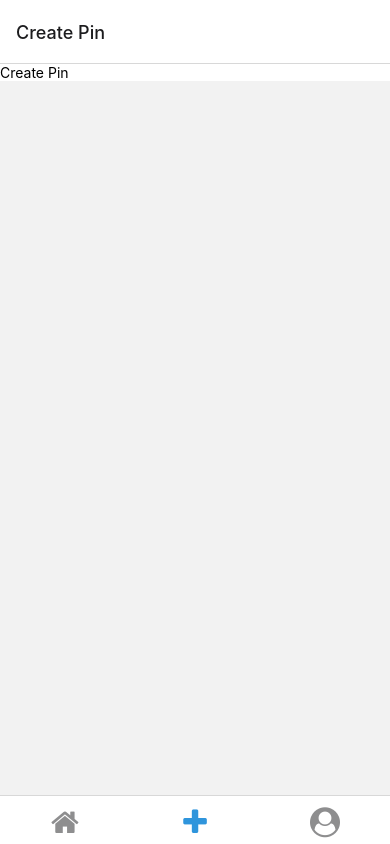
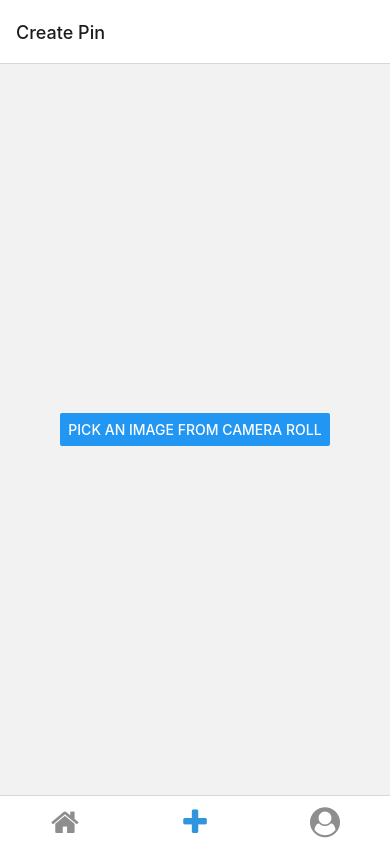
Before and after one commit to techiemokhele/MokheleInterest, a React Native app: screen /CreatePin in a window 390 px wide. Built offline with nearby package versions, Linux system fonts and the light colour scheme; what expo-linking would draw is missing.

Commit message:
create pin screen and dynamic columns for screen orientation

```diff
--- a/components/MasonryList.tsx
+++ b/components/MasonryList.tsx
@@ -1,4 +1,4 @@
-import { StyleSheet, ScrollView } from "react-native";
+import { StyleSheet, ScrollView, useWindowDimensions } from "react-native";
 import { View } from "../components/Themed";
 
 import Pin from "../components/Pin";
@@ -12,26 +12,21 @@ interface IMasonryList {
 }
 
 const MasonryList = ({ pins }: IMasonryList) => {
+  const width = useWindowDimensions().width;
+  const numColumns = Math.ceil(width / 350);
+
   return (
     <ScrollView contentContainerStyle={{ width: "100%" }}>
       <View style={styles.container}>
-        {/* first column: even index */}
+        {Array.from(Array(numColumns)).map((_, colIndex) => (
           <View style={styles.column}>
             {pins
-            .filter((_, index) => index % 2 === 0)
+              .filter((_, index) => index % numColumns === colIndex)
               .map((pin) => (
                 <Pin pin={pin} key={pin.id} />
               ))}
           </View>
-
-        {/* second column: odd index */}
-        <View style={styles.column}>
-          {pins
-            .filter((_, index) => index % 2 === 1)
-            .map((pin) => (
-              <Pin pin={pin} key={pin.id} />
         ))}
-        </View>
       </View>
     </ScrollView>
   );
--- a/package.json
+++ b/package.json
@@ -32,7 +32,8 @@
     "react-native": "0.68.2",
     "react-native-safe-area-context": "4.2.4",
     "react-native-screens": "~3.11.1",
-    "react-native-web": "0.17.7"
+    "react-native-web": "0.17.7",
+    "expo-image-picker": "~13.1.1"
   },
   "devDependencies": {
     "@babel/core": "^7.12.9",
--- a/screens/CreatePinScreen.tsx
+++ b/screens/CreatePinScreen.tsx
@@ -1,13 +1,70 @@
-import { StyleSheet } from "react-native";
-
-import { Text, View } from "../components/Themed";
+import React, { useState, useEffect } from "react";
+import {
+  StyleSheet,
+  Button,
+  Image,
+  View,
+  Platform,
+  TextInput,
+} from "react-native";
+import * as ImagePicker from "expo-image-picker";
 
 export default function CreatePinScreen() {
+  const [image, setImage] = useState(null);
+  const [title, setTitle] = useState("");
+
+  const pickImage = async () => {
+    // No permissions request is necessary for launching the image library
+    let result = await ImagePicker.launchImageLibraryAsync({
+      mediaTypes: ImagePicker.MediaTypeOptions.Images,
+      allowsEditing: true,
+      quality: 1,
+    });
+
+    console.log(result);
+
+    if (!result.cancelled) {
+      setImage(result.uri);
+    }
+  };
+
+  const onSubmit = () => {};
+
   return (
-    <View>
-      <Text>Create Pin</Text>
+    <View style={styles.container}>
+      <Button title="Pick an image from camera roll" onPress={pickImage} />
+      {image && (
+        <>
+          <Image source={{ uri: image }} style={styles.image} />
+          <TextInput
+            placeholder="What's on your mind?"
+            value={title}
+            onChangeText={setTitle}
+            style={styles.input}
+          />
+          <Button title="Share Pin Online" onPress={onSubmit} />
+        </>
+      )}
     </View>
   );
 }
 
-const styles = StyleSheet.create({});
+const styles = StyleSheet.create({
+  container: {
+    flex: 1,
+    alignItems: "center",
+    justifyContent: "center",
+  },
+  image: {
+    width: "95%",
+    aspectRatio: 1,
+    marginVertical: 10,
+  },
+  input: {
+    borderWidth: 1,
+    borderColor: "gainsboro",
+    padding: 5,
+    width: "95%",
+    borderRadius: 5,
+  },
+});
```
Also changed, not shown: 1 other file (tests, documents, lock files or other folders). Lines whose indentation alone changed are shown as unchanged.
